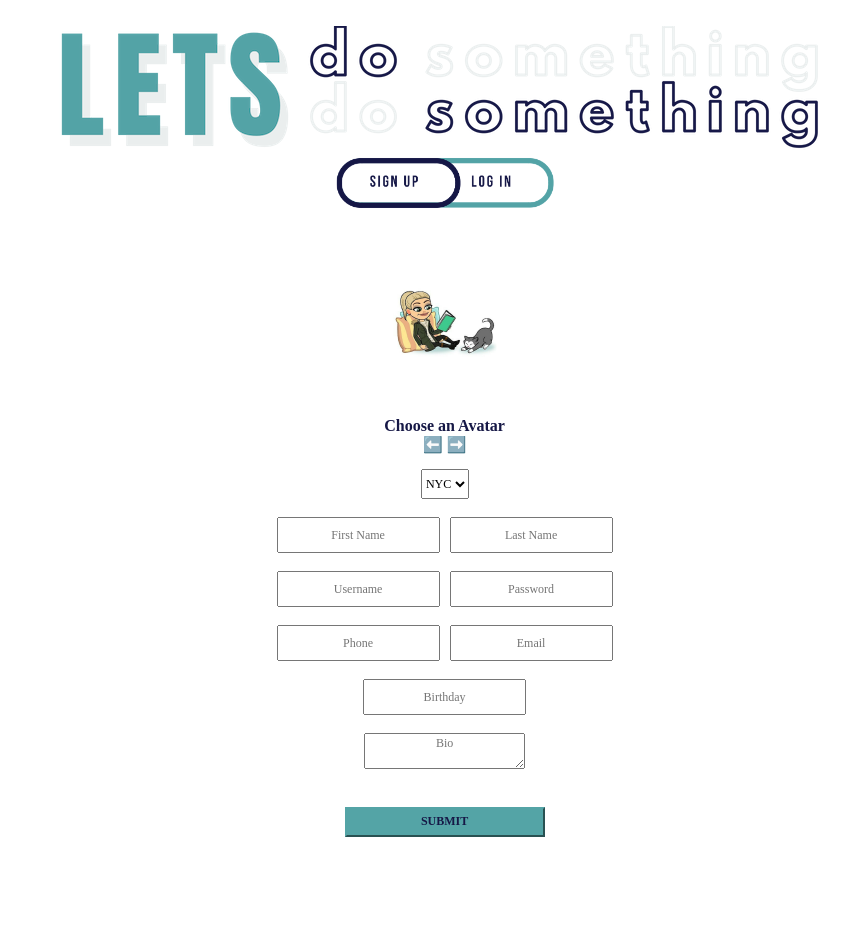
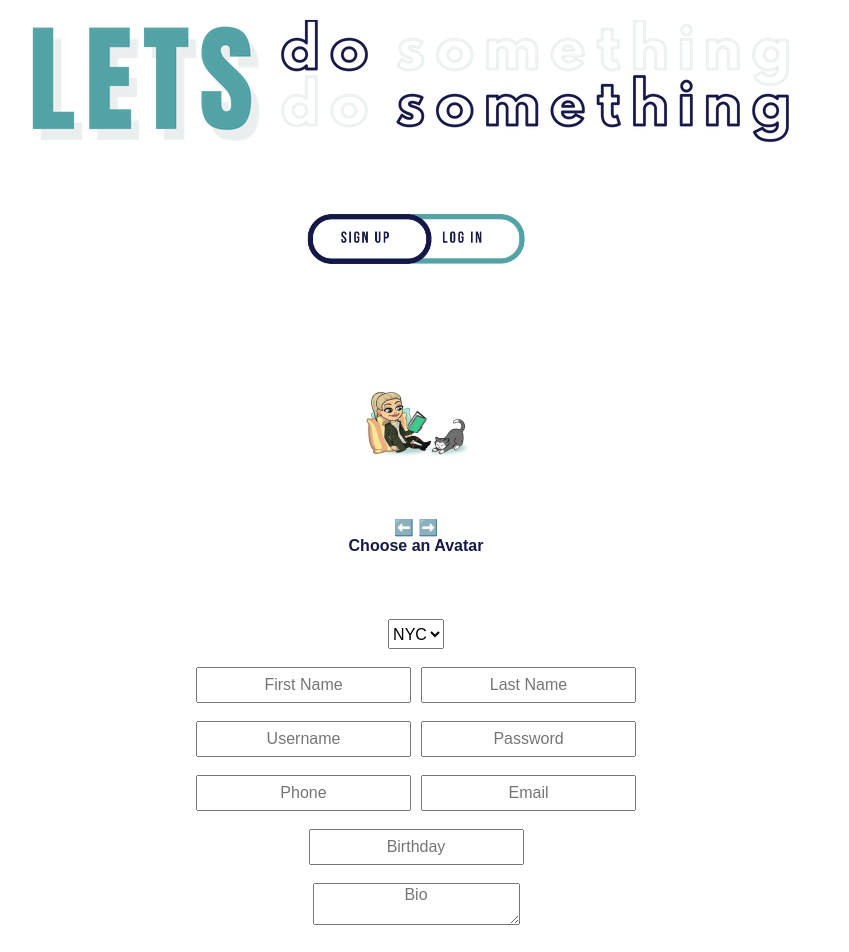
Before and after one commit to scotidodson/frontend-lets-do-something, a React (Create React App) app: page /sign-up in a window 1280 px wide. Shown: the top 952 px of the page, without its empty margins (224-1073 px from the left). Before the commit the page ends 852 px from the top, so only its background shows below. Built offline with nearby package versions, Linux system fonts and the light colour scheme.

Commit message:
updated welcome pages

```diff
--- a/src/Components/Login.js
+++ b/src/Components/Login.js
@@ -6,7 +6,6 @@ import { fetchIdeas } from '../Actions/IdeaActions.js'
 import { fetchEvents } from '../Actions/EventActions.js'
 import login from '../Images/log_in.png'
 import logo from '../Images/lds_logo.png'
-import '../Stylesheets/Login.css'
 
 
 class Login extends Component {
@@ -47,24 +46,23 @@ class Login extends Component {
 
   render() {
     return (
-      <div className="login-page">
-      <img src={logo} alt="Let's Do Something" className="welcome-logo" /><br/>
-      <img src={login} onClick={this.handleClick} alt="Log In" width="220px" /><br/>
+      <div className="welcome">
+        <div className="welcome-header">
+          <img src={logo} alt="Let's Do Something" className="welcome-logo" /><br/>
+          <img src={login} onClick={this.handleClick} className="toggle" alt="Log In" width="220px" /><br/>
+        </div>
         <div className="login-form">
-          <form onSubmit={this.handleSubmit} >
-            <br/>
-            <br/>
-            Username:<br/>
-            <input type="text" name="username" value={this.state.username} onChange={this.handleInput}/>
-            <br/>
-            <br/>
-            <br/>
-            Password:<br/>
-            <input type="password" name="password" value={this.state.password} onChange={this.handleInput}/>
-            <br/><br/>
-            <input className="teal-welcome-button" type="submit" value="Submit"/>
+          <form onSubmit={this.handleSubmit}>
+            <div>
+              <h4>Username:</h4>
+              <input type="text" name="username" value={this.state.username} onChange={this.handleInput}/>
+              <h4>Password:</h4>
+              <input type="password" name="password" value={this.state.password} onChange={this.handleInput}/>
+            </div>
+
+            <input className="welcome-button" type="submit" value="Login" height="80px"/>
           </form>
-        </div>
+          </div>
       </div>
     );
   }
--- a/src/Components/SignUp.js
+++ b/src/Components/SignUp.js
@@ -5,7 +5,6 @@ import { createUser, assignUser } from '../Actions/UserActions.js'
 import avatars from '../Images/avatars/avatars.js'
 import logo from '../Images/lds_logo.png'
 import signup from '../Images/sign_up.png'
-import '../Stylesheets/SignUp.css'
 
 class SignUp extends Component {
   state = {
@@ -78,17 +77,17 @@ class SignUp extends Component {
 
   render() {
     return (
-      <div className="sign-up-page">
-
+      <div className="welcome">
+        <div className="welcome-header">
           <img src={logo} alt="Let's Do Something" className="welcome-logo" /><br/>
           <img src={signup} className="toggle" onClick={this.handleClick} alt="Sign Up" width="220px" height="auto" />
-
+        </div>
 
         <div className="sign-up-form">
           <img src={avatars[this.state.img_url]} value={this.state.img_url} alt="avatar" width="auto" height="200px" /><br/>
-          <label>Choose an Avatar</label><br/>
           <a onClick={this.handleAvatar} data-id={this.state.img_url} name='back'> ⬅️ </a>
-          <a onClick={this.handleAvatar} data-id={this.state.img_url} name='next'> ➡️ </a>
+          <a onClick={this.handleAvatar} data-id={this.state.img_url} name='next'> ➡️ </a><br/>
+          <label>Choose an Avatar</label>
 
 
           <form onSubmit={this.handleSubmit}>
@@ -123,7 +122,7 @@ class SignUp extends Component {
             placeholder="Bio"
              value={this.state.neighborhood} /><br/><br/>
 
-            <input className="teal-welcome-button" type="submit" value="Submit" />
+            <input className="welcome-button" type="submit" value="Sign Up" />
           </form>
         </div>
       </div>
--- a/src/Stylesheets/Login.css
+++ /dev/null
@@ -1,85 +0,0 @@
-.login-form div {
-  width: 100vw;
-  display: block;
-  font-family: futura;
-  color: #161846;
-  font-weight: 800;
-  position: relative;
-  margin-top: 2%;
-  text-align: center;
-  overflow: auto;
-  height: 400px;
-
-}
-
-.login-page form {
-  padding-bottom: 2%;
-  padding-top: 2%;
-}
-
-.login-page h1,h2,h3,h4 {
-  margin: 0;
-  padding: 0;
-}
-
-.toggle img {
-  margin-bottom: 0;
-  padding-bottom: 0;
-  position: absolute;
-  top: 10%;
-  /* vertical-align: middle; */
-}
-
-.login-page {
-  /* width: 100%; */
-  margin-left: 20%;
-  height: 100vh;
-  display: block;
-  /* margin-left: auto;
-  margin-right: auto; */
-  font-family: futura;
-  color: #161846;
-  /* font-size: 3em; */
-  font-weight: 800;
-  position: absolute;
-  text-align: center;
-  padding: 2%;
-  overflow: auto;
-  height: 100%;
-}
-
-.login-form input {
-  min-height: 30px;
-  font-size: 12px;
-  text-align: center;
-  font-family: futura;
-  margin-left: 5px;
-  margin-right: 5px;
-}
-
-.login-form select {
-  min-height: 30px;
-  font-size: 12px;
-  text-align: center;
-  font-family: futura;
-}
-
-.login-form textarea {
-  min-height: 30px;
-  font-size: 12px;
-  text-align: center;
-  font-family: futura;
-}
-
-.teal-welcome-button {
-  text-decoration: none;
-  text-transform: uppercase;
-  font-weight: 800;
-  font-size: 16px;
-  color: #161846;
-  border-color:#54a4a6;
-  background-color: #54a4a6;
-  text-align: center;
-  margin-top: 2%;
-  width: 200px;
-}
--- a/src/Stylesheets/index.scss
+++ b/src/Stylesheets/index.scss
@@ -5,24 +5,65 @@ $white: #fff;
 $gray: #E9EEEE;
 $futura: futura, arial, sans-serif;
 
-
-
-.container {
-  width: 500px / 960px * 100%;
-}
-
-
-
-
-
-
 //  TO DO -- MEDIA QUERY
 
 body {
-  margin: 0;
-  font-family: futura;
+  font-family: $futura;
   font-weight: 700;
   font-size: 16px;
+
+  a:hover {
+    cursor: pointer;
+  }
+}
+
+//  LOGIN / SIGN UP
+.welcome {
+  font-family: $futura;
+  color: #161846;
+  font-weight: 800;
+  text-align: center;
+
+  form {
+    margin: 5% 0 0;
+  }
+
+  input, select, textarea {
+    font-size: 1em;
+    text-align: center;
+    font-family: $futura;
+  }
+
+  textarea {
+    min-height: 30px;
+  }
+
+  .toggle {
+    margin: 5% 0 2% 0;
+  }
+
+  .welcome-button {
+    text-decoration: none;
+    text-transform: uppercase;
+    font-weight: 800;
+    font-size: 1em;
+    color: $navy;
+    border-color:$teal;
+    background-color: $teal;
+    text-align: center;
+    margin: 2%;
+    width: 200px;
+    height: 50px;
+    cursor: pointer;
+  }
+
+  .welcome-header {
+    position: sticky;
+    top: 20px;
+    margin: 20px;
+    background: $white;
+  }
+
 }
 
 // HOME
```
